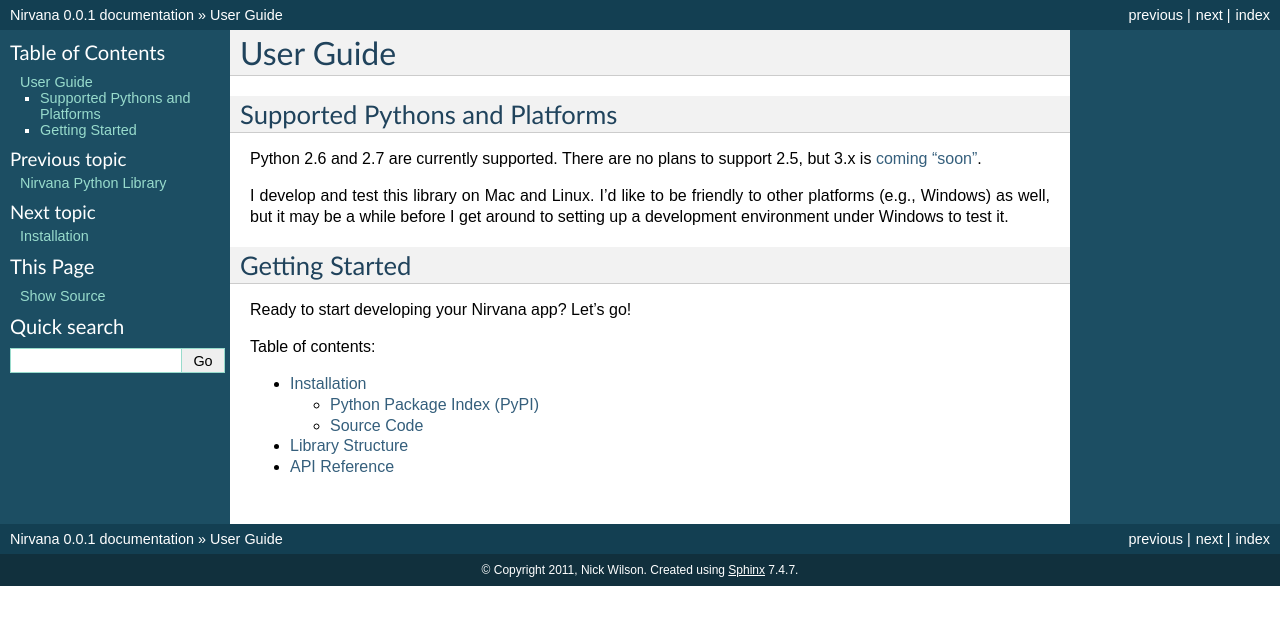
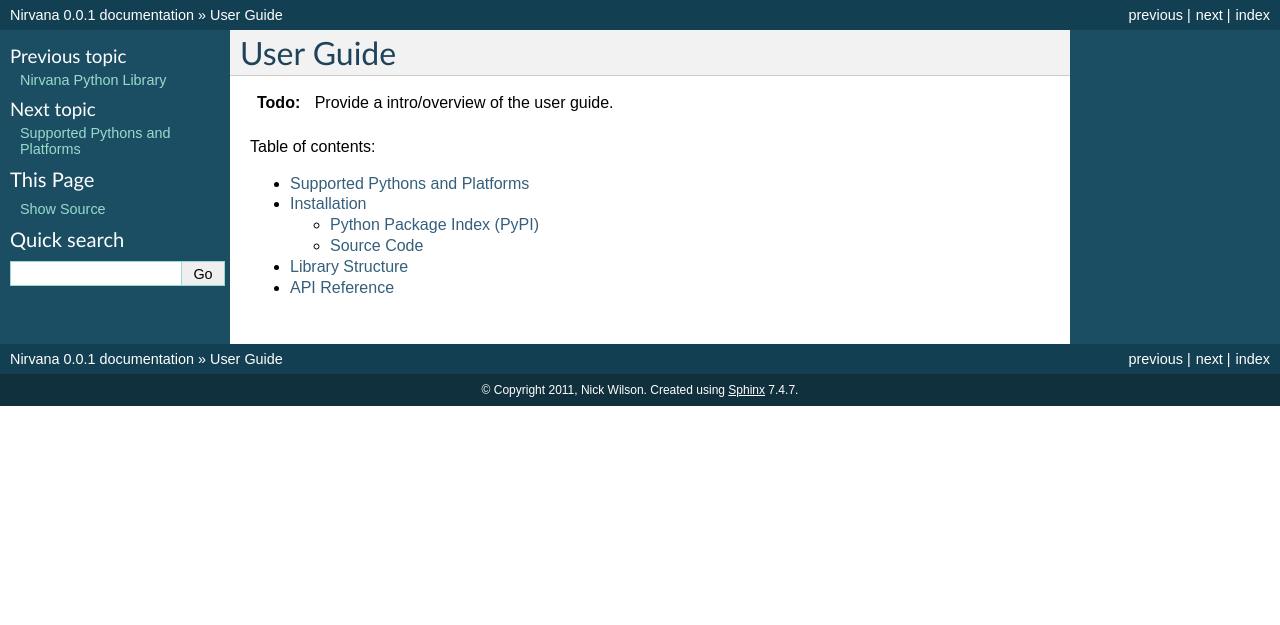
Before and after one commit to njwilson/nirvana-python, a Sphinx documentation site: the page built from docs/user/index.rst, in a window 1280 px wide. Shown: the top 625 px of the page. Built offline with Sphinx 7.4.7, drawn with Linux system fonts in a browser that asks for light colours.

Commit message:
Move supported pythons/platforms to its own page

```diff
--- a/docs/user/index.rst
+++ b/docs/user/index.rst
@@ -1,26 +1,12 @@
 User Guide
 ==========
 
-Supported Pythons and Platforms
--------------------------------
-
-Python 2.6 and 2.7 are currently supported. There are no plans to support
-2.5, but 3.x is `coming "soon"
-<https://github.com/njwilson/nirvana-python/issues/1>`_.
-
-I develop and test this library on Mac and Linux. I'd like to be friendly
-to other platforms (e.g., Windows) as well, but it may be a while before I
-get around to setting up a development environment under Windows to test
-it.
-
-Getting Started
----------------
-
-Ready to start developing your Nirvana app? Let's go!
+.. todo:: Provide a intro/overview of the user guide.
 
 Table of contents:
 
 .. toctree::
+   supported-pythons-platforms
    installation
    library-structure
    api/index
```
Also changed, not shown: docs/user/supported-pythons-platforms.rst (added, +11 -0 lines).
